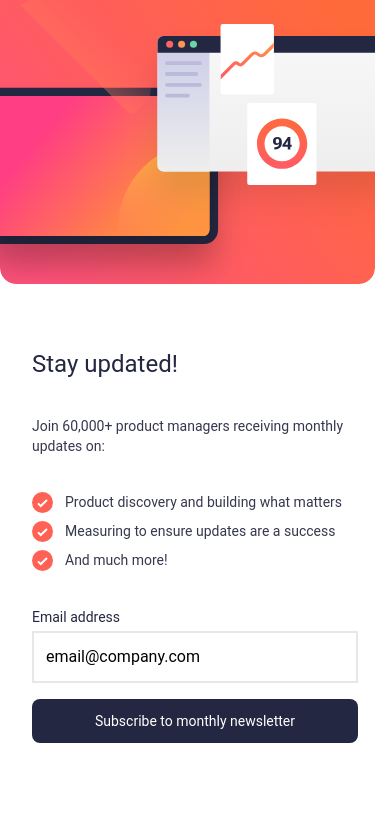
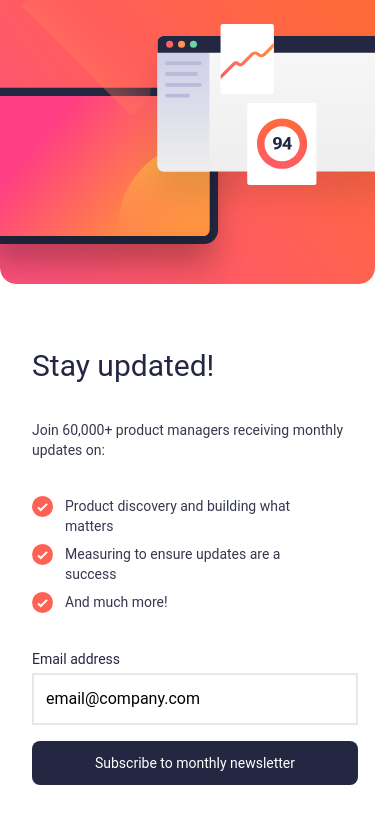
Before and after one commit to RichardAmevi/sign-up-page, a plain HTML site: page index.html in a window 390 px wide. Drawn offline with nearby package versions, Linux system fonts and the light colour scheme.

Commit message:
Stay updated!

```diff
--- a/index.html
+++ b/index.html
@@ -60,7 +60,7 @@
 
     <div class="flex flex-col p-8 gap-9 justify-center">
 
-        <h1 class="roboto-bold text-grey1 text-2xl md:text-4xl md:text-6xl">Stay updated!</h1>
+        <h1 class="roboto-bold text-grey1 text-3xl md:text-4xl md:text-6xl">Stay updated!</h1>
 
       <p class="roboto-regular text-grey2 text-sm md:text-base">
   Join 60,000+ product managers receiving monthly updates on:
@@ -69,9 +69,9 @@
 
   <div class="roboto-regular flex flex-col text-grey2 text-sm md:text-base gap-2 ">
     <div class="flex gap-3"><svg xmlns="http://www.w3.org/2000/svg" width="21" height="21" viewBox="0 0 21 21"><g fill="none"><circle cx="10.5" cy="10.5" r="10.5" fill="#FF6155"/><path stroke="#FFF" stroke-width="2" d="M6 11.381 8.735 14 15 8"/></g></svg>
-    Product discovery and building what matters</div>
+    Product discovery and building what <br>matters</div>
     <div class="flex gap-3"><svg xmlns="http://www.w3.org/2000/svg" width="21" height="21" viewBox="0 0 21 21"><g fill="none"><circle cx="10.5" cy="10.5" r="10.5" fill="#FF6155"/><path stroke="#FFF" stroke-width="2" d="M6 11.381 8.735 14 15 8"/></g></svg>
-    Measuring to ensure updates are a success</div>
+    Measuring to ensure updates are a <br>success</div>
     <div class="flex gap-3"><svg xmlns="http://www.w3.org/2000/svg" width="21" height="21" viewBox="0 0 21 21"><g fill="none"><circle cx="10.5" cy="10.5" r="10.5" fill="#FF6155"/><path stroke="#FFF" stroke-width="2" d="M6 11.381 8.735 14 15 8"/></g></svg>
     And much more! </div>
 
```
